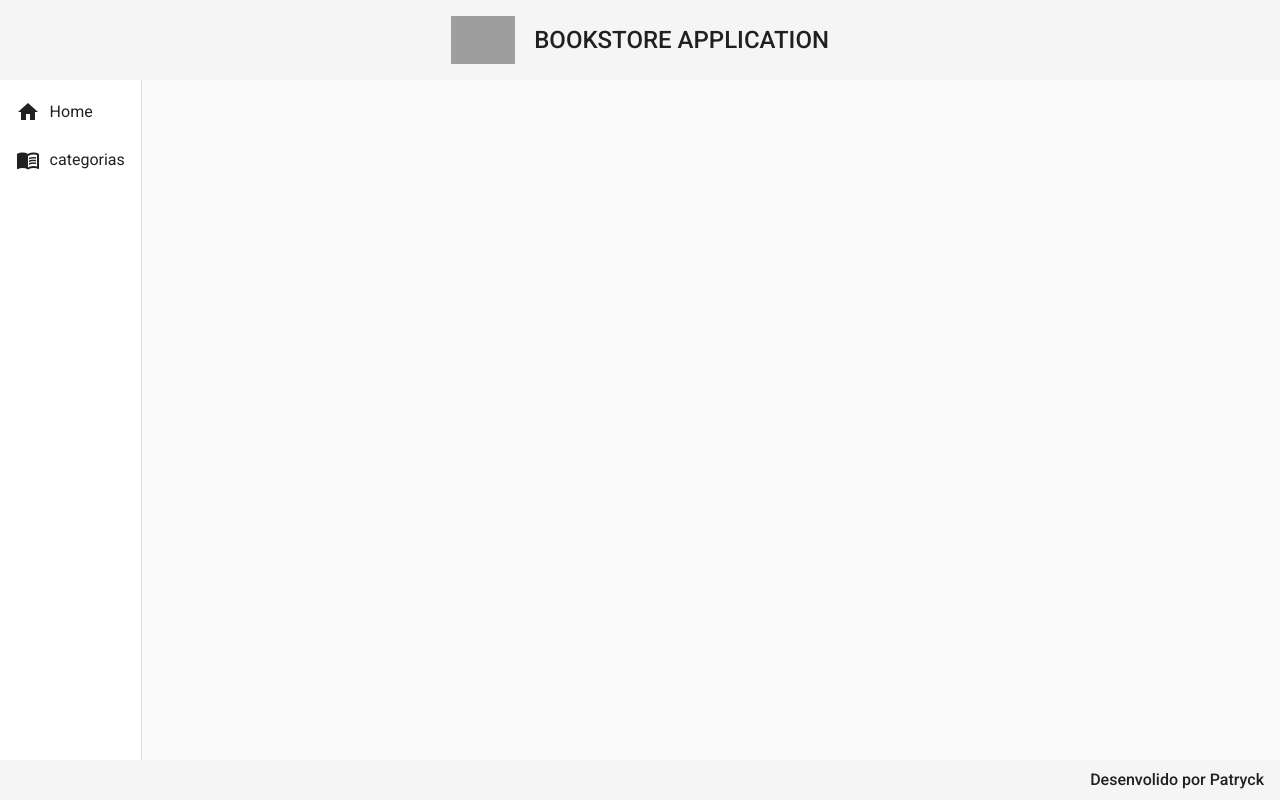
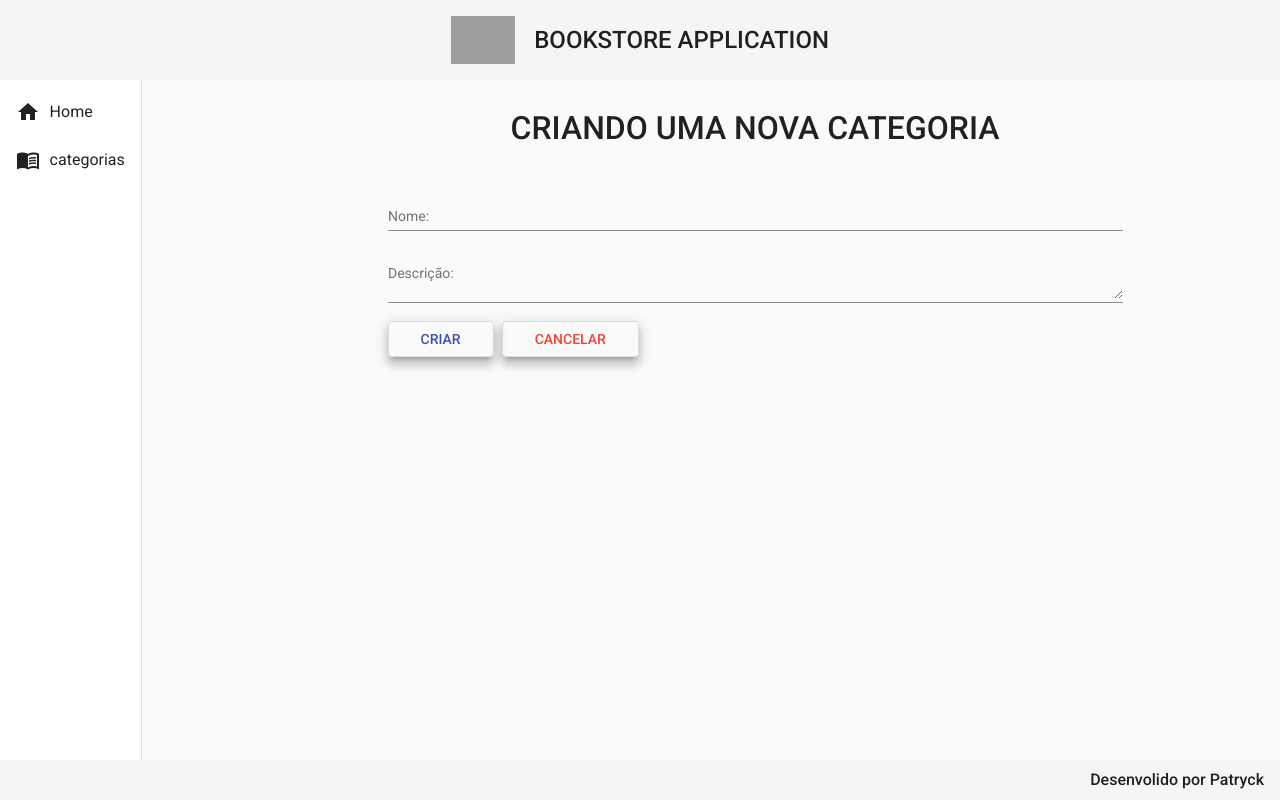
Before and after one commit to patryckLisboa/bookstore-front, an Angular app: page /categorias/create in a window 1280 px wide. Before the commit this address led to /. Built offline with nearby package versions, Linux system fonts and the light colour scheme; grey boxes are pictures that could not be loaded.

Commit message:
Finalizando o método create

```diff
--- /dev/null
+++ b/src/app/components/views/categoria/categoria-create/categoria-create.component.css
@@ -0,0 +1,26 @@
+form {
+    text-align: center;
+    width: 70%;
+    margin: 2rem auto 0 auto;
+}
+
+h1 {
+    font-size: 2rem;
+    font-weight: 500;
+    margin-bottom: 3rem;
+}
+
+.form{
+    width: 100%;
+}
+
+.buttons{
+    width: 100%;
+    text-align: start;
+}
+
+button{
+    margin-right: .5rem;
+    padding-right: 2rem;
+    padding-left: 2rem;
+}
--- /dev/null
+++ b/src/app/components/views/categoria/categoria-create/categoria-create.component.html
@@ -0,0 +1,18 @@
+<form>
+    <h1>CRIANDO UMA NOVA CATEGORIA</h1>
+    <mat-form-field class="form">
+        <mat-label>Nome:</mat-label>
+        <input matInput [(ngModel)]="categoria.nome" type="text" name="nome" placeholder="Ex: Computação">
+    </mat-form-field>
+
+    <mat-form-field class="form">
+        <mat-label>Descrição:</mat-label>
+        <textarea matInput [(ngModel)]="categoria.descricao" type="text" name="descricao" placeholder="Ex: Livros de Computação"></textarea>
+    </mat-form-field>
+
+    <div class="buttons">
+        <button (click)="create()" class="mat-elevation-z8" mat-stroked-button color="primary"> CRIAR </button>
+        <button (click)="cancela()" class="mat-elevation-z8" mat-stroked-button color="warn"> CANCELAR </button>
+
+    </div>
+</form>
--- /dev/null
+++ b/src/app/components/views/categoria/categoria-create/categoria-create.component.ts
@@ -0,0 +1,36 @@
+import { Component, OnInit } from '@angular/core';
+import { Router } from '@angular/router';
+import { Categoria } from '../categoria.model';
+import { CategoriaService } from '../categoria.service';
+
+@Component({
+  selector: 'app-categoria-create',
+  templateUrl: './categoria-create.component.html',
+  styleUrls: ['./categoria-create.component.css']
+})
+export class CategoriaCreateComponent implements OnInit {
+  categoria: Categoria = {
+    nome: '',
+    descricao: ''
+  }
+
+  constructor(private service: CategoriaService, private router: Router) { }
+
+  ngOnInit(): void {
+  }
+
+  create(): void{
+    this.service.create(this.categoria).subscribe((resposta) => {
+      this.router.navigate(['categorias'])
+      this.service.mensagem('Categoria criada com sucesso!');
+    }, err =>{
+      for (let i = 0; i < err.error.errors.length; i++){
+        this.service.mensagem(err.error.errors[i].message)
+      }
+    })
+  }
+
+  cancela(): void{
+    this.router.navigate(['categorias'])
+  }
+}
--- a/src/app/components/views/categoria/categoria-read/categoria-read.component.css
+++ b/src/app/components/views/categoria/categoria-read/categoria-read.component.css
@@ -7,6 +7,10 @@
 .title{
     text-align: center;
     margin-bottom: 3rem;
+}
+
+button{
+    margin-bottom: .8rem;
 }
 
 .title h1{
@@ -19,3 +23,19 @@
     width: 100%;
 
 }
+.livros{
+    margin-left: .3rem;
+    color: rgb(100, 100, 255);
+}
+.edit{
+    color: rgb(255, 251, 0);
+}
+
+.delete{
+    color: rgb(255, 73, 73);
+    margin-left: .6rem;
+}
+
+.mat-header{
+    width: 5rem;
+}
--- a/src/app/components/views/categoria/categoria-read/categoria-read.component.html
+++ b/src/app/components/views/categoria/categoria-read/categoria-read.component.html
@@ -2,7 +2,7 @@
      <div class="title">
          <h1>Categorias</h1>
      </div>
-     <button class="mat-elevation-z8" mat-stroked-button color="primary"> NOVA CATEGORIA </button>
+     <button class="mat-elevation-z8" (click)="navegarParaCategoriaCreate()" mat-stroked-button color="primary"> NOVA CATEGORIA </button>
 
      <div class="mat-elevation-z8 content-table">
         <table class="table" mat-table [dataSource] = "categorias">
--- a/src/app/components/views/categoria/categoria-read/categoria-read.component.ts
+++ b/src/app/components/views/categoria/categoria-read/categoria-read.component.ts
@@ -1,4 +1,5 @@
 import { Component, OnInit } from '@angular/core';
+import { Router } from '@angular/router';
 import { Categoria } from '../categoria.model';
 import { CategoriaService } from '../categoria.service';
 
@@ -10,9 +11,9 @@
 export class CategoriaReadComponent implements OnInit {
   categorias: Categoria[] = [];
 
-  displayedColumns: string[] = ['id', 'nome', 'descricao', 'acoes'];
+  displayedColumns: string[] = ['id', 'nome', 'descricao','livros', 'acoes'];
 
-  constructor(private service: CategoriaService) { }
+  constructor(private service: CategoriaService, private router: Router) { }
 
   ngOnInit(): void {
     this.findAll();
@@ -24,4 +25,8 @@
     });
   }
 
+  navegarParaCategoriaCreate(){
+    this.router.navigate(["categorias/create"]);
+  }
+
 }
--- a/src/app/components/views/categoria/categoria.service.ts
+++ b/src/app/components/views/categoria/categoria.service.ts
@@ -1,5 +1,6 @@
 import { HttpClient } from '@angular/common/http';
 import { Injectable } from '@angular/core';
+import { MatSnackBar } from '@angular/material/snack-bar';
 import { Observable } from 'rxjs';
 import { environment } from 'src/environments/environment';
 import { Categoria } from './categoria.model';
@@ -11,10 +12,24 @@
 
   baseUrl: String = environment.baseUrl;
 
-  constructor(private http: HttpClient) { }
+  constructor(private http: HttpClient, private _snack : MatSnackBar) { }
 
   findAll():Observable<Categoria[]> {//observable é o retorno
     const url = `${this.baseUrl}/categorias`
     return this.http.get<Categoria[]>(url)
   } // 'https://bookstore-api-patryck.herokuapp.com/categorias'
+
+  create(categoria : Categoria):Observable<Categoria>{
+    const url = `${this.baseUrl}/categorias`
+    return this.http.post<Categoria>(url, categoria);
+                    //<Categoria> serve para o post retornar o tipo categoria
+  }
+
+  mensagem(str : String): void{
+    this._snack.open(`${str}`, 'OK', {
+      horizontalPosition: 'end',
+      verticalPosition: 'top',
+      duration: 10000
+    })
+  }
 }
```
Also changed, not shown: src/app/app-routing.module.ts (+7 -1 lines), src/app/app.module.ts (+17 -2 lines).
